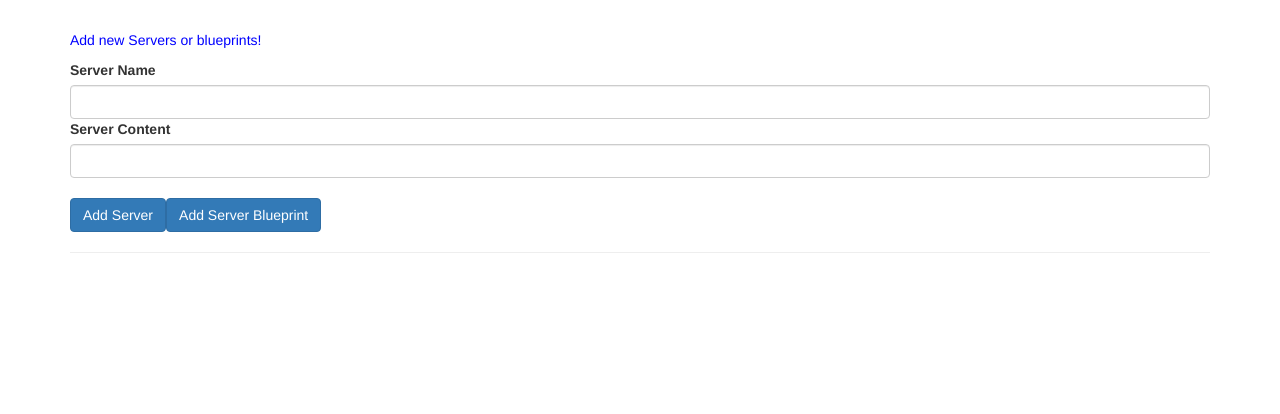
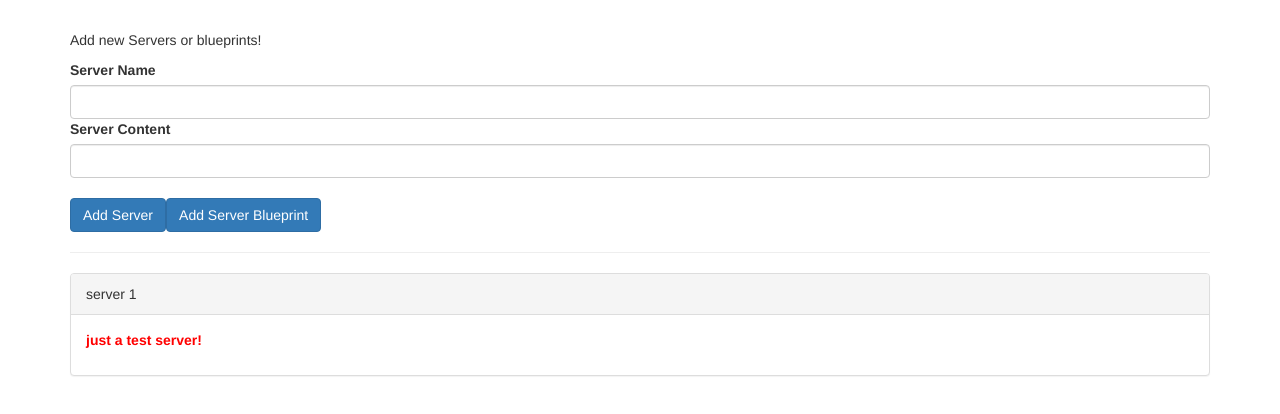
Before and after one commit to jrmahechad/angular-course-udemy, an Angular app: page / in a window 1280 px wide. Shown: the top 414 px of the page. Built offline with nearby package versions, Linux system fonts and the light colour scheme.

Commit message:
split in components, start data binding with alias

```diff
--- a/src/app/app.component.html
+++ b/src/app/app.component.html
@@ -1,34 +1,9 @@
 <div class="container">
-  <div class="row">
-    <div class="col-xs-12">
-      <p>Add new Servers or blueprints!</p>
-      <label>Server Name</label>
-      <input type="text" class="form-control" [(ngModel)]="newServerName">
-      <label>Server Content</label>
-      <input type="text" class="form-control" [(ngModel)]="newServerContent">
-      <br>
-      <button
-        class="btn btn-primary"
-        (click)="onAddServer()">Add Server</button>
-      <button
-        class="btn btn-primary"
-        (click)="onAddBlueprint()">Add Server Blueprint</button>
-    </div>
-  </div>
+  <app-cockpit></app-cockpit>
   <hr>
   <div class="row">
     <div class="col-xs-12">
-      <div
-        class="panel panel-default"
-        *ngFor="let element of serverElements">
-        <div class="panel-heading">{{ element.name }}</div>
-        <div class="panel-body">
-          <p>
-            <strong *ngIf="element.type === 'server'" style="color: red">{{ element.content }}</strong>
-            <em *ngIf="element.type === 'blueprint'">{{ element.content }}</em>
-          </p>
-        </div>
-      </div>
+      <app-server-element *ngFor="let server of serverElements" [srvElement]="server"></app-server-element>
     </div>
   </div>
 </div>
--- a/src/app/app.component.ts
+++ b/src/app/app.component.ts
@@ -6,23 +6,13 @@
   styleUrls: ['./app.component.css']
 })
 export class AppComponent {
-  serverElements = [];
+  serverElements = [{
+    type: 'server',
+    name: 'server 1',
+    content: ' just a test server!'
+  }];
   newServerName = '';
   newServerContent = '';
 
-  onAddServer() {
-    this.serverElements.push({
-      type: 'server',
-      name: this.newServerName,
-      content: this.newServerContent
-    });
-  }
 
-  onAddBlueprint() {
-    this.serverElements.push({
-      type: 'blueprint',
-      name: this.newServerName,
-      content: this.newServerContent
-    });
-  }
 }
--- a/src/app/app.module.ts
+++ b/src/app/app.module.ts
@@ -4,10 +4,14 @@
 import { HttpModule } from '@angular/http';
 
 import { AppComponent } from './app.component';
+import { CockpitComponent } from './cockpit/cockpit.component';
+import { ServerElementComponent } from './server-element/server-element.component';
 
 @NgModule({
   declarations: [
-    AppComponent
+    AppComponent,
+    CockpitComponent,
+    ServerElementComponent
   ],
   imports: [
     BrowserModule,
--- /dev/null
+++ b/src/app/cockpit/cockpit.component.html
@@ -0,0 +1,16 @@
+<div class="row">
+  <div class="col-xs-12">
+    <p>Add new Servers or blueprints!</p>
+    <label>Server Name</label>
+    <input type="text" class="form-control" [(ngModel)]="newServerName">
+    <label>Server Content</label>
+    <input type="text" class="form-control" [(ngModel)]="newServerContent">
+    <br>
+    <button
+      class="btn btn-primary"
+      (click)="onAddServer()">Add Server</button>
+    <button
+      class="btn btn-primary"
+      (click)="onAddBlueprint()">Add Server Blueprint</button>
+  </div>
+</div>
--- /dev/null
+++ b/src/app/cockpit/cockpit.component.ts
@@ -0,0 +1,29 @@
+import { Component, OnInit } from '@angular/core';
+
+@Component({
+  selector: 'app-cockpit',
+  templateUrl: './cockpit.component.html',
+  styleUrls: ['./cockpit.component.css']
+})
+export class CockpitComponent implements OnInit {
+
+  constructor() { }
+
+  ngOnInit() {
+  }
+  onAddServer() {
+    /*this.serverElements.push({
+      type: 'server',
+      name: this.newServerName,
+      content: this.newServerContent
+    });*/
+  }
+
+  onAddBlueprint() {
+    /*this.serverElements.push({
+      type: 'blueprint',
+      name: this.newServerName,
+      content: this.newServerContent
+    });*/
+  }
+}
--- /dev/null
+++ b/src/app/server-element/server-element.component.html
@@ -0,0 +1,9 @@
+<div class="panel panel-default" >
+  <div class="panel-heading">{{ element.name }}</div>
+  <div class="panel-body">
+    <p>
+      <strong *ngIf="element.type === 'server'" style="color: red">{{ element.content }}</strong>
+      <em *ngIf="element.type === 'blueprint'">{{ element.content }}</em>
+    </p>
+  </div>
+</div>
--- /dev/null
+++ b/src/app/server-element/server-element.component.ts
@@ -0,0 +1,21 @@
+import { Component, OnInit, Input } from '@angular/core';
+
+@Component({
+  selector: 'app-server-element',
+  templateUrl: './server-element.component.html',
+  styleUrls: ['./server-element.component.css']
+})
+export class ServerElementComponent implements OnInit {
+  // tslint:disable-next-line:no-input-rename
+  @Input('srvElement') element: {
+    name: string;
+    type: string;
+    content: string;
+  };
+
+  constructor() { }
+
+  ngOnInit() {
+  }
+
+}
```
Also changed, not shown: src/app/cockpit/cockpit.component.css (added), src/app/server-element/server-element.component.css (added), 2 other files (tests, documents, lock files or other folders).
